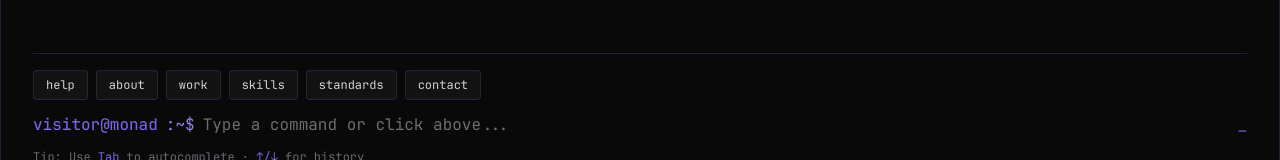
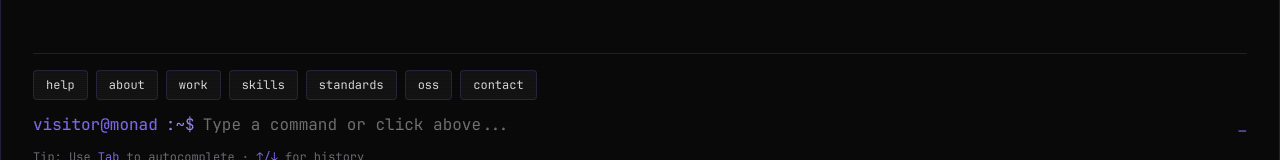
Before and after one commit to taronsung/monad-portfolio, a Next.js app: page / in a window 1280 px wide. Shown: the part 632-792 px from the top of the page. Built offline with nearby package versions, Linux system fonts and the light colour scheme.

Commit message:
fix: add oss command to command buttons

```diff
--- a/src/app/_components/CommandInput.tsx
+++ b/src/app/_components/CommandInput.tsx
@@ -3,7 +3,7 @@
 import { useState, useRef, useEffect, KeyboardEvent } from "react";
 import { motion, AnimatePresence } from "framer-motion";
 
-const COMMANDS = ["help", "about", "work", "skills", "standards", "contact", "clear"];
+const COMMANDS = ["help", "about", "work", "skills", "standards", "oss", "contact", "clear"];
 
 interface CommandInputProps {
   onSubmit: (command: string) => void;
```
